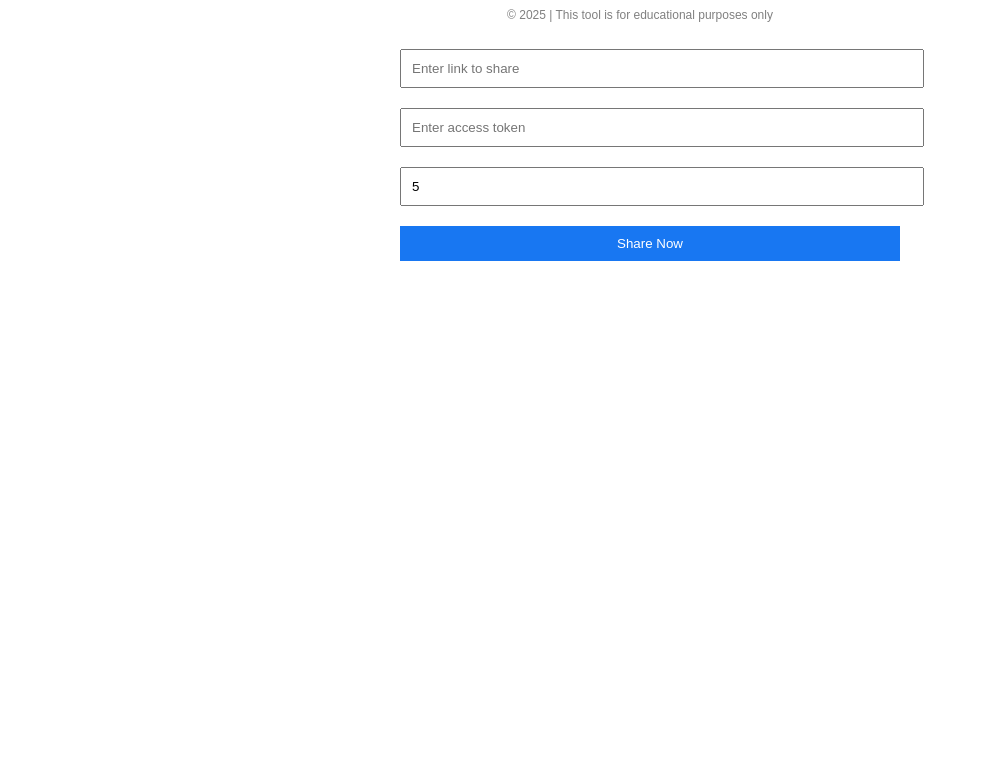
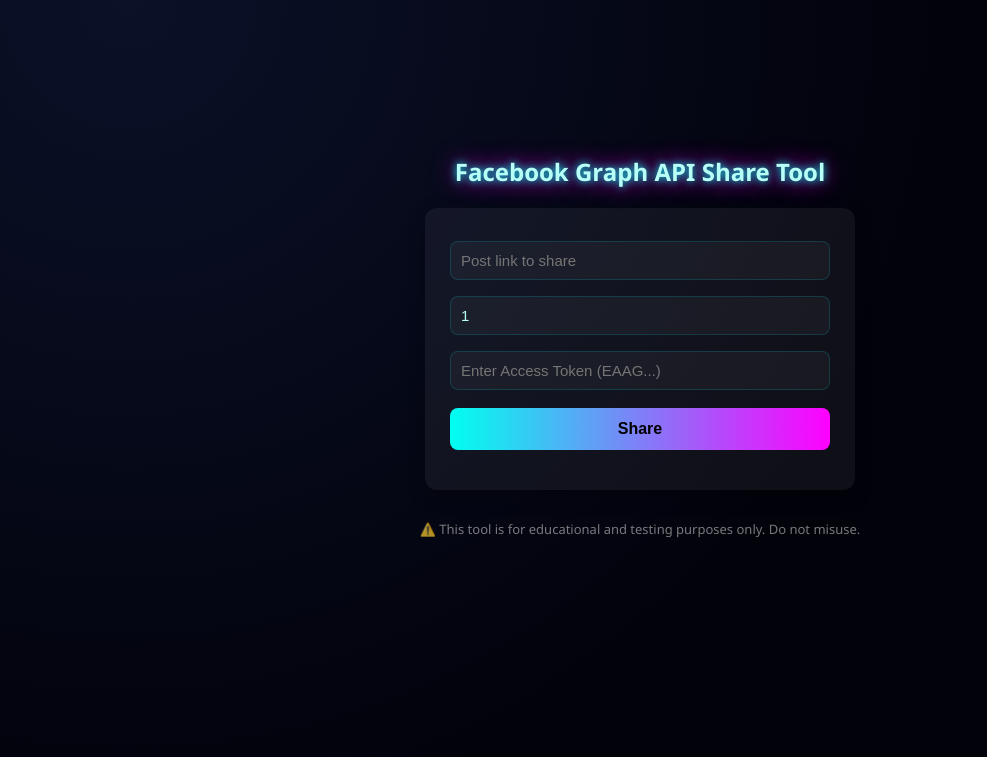
Before and after one commit to SenpaiKazu-ai/spambot, a plain HTML site: page templates/index.html in a window 1280 px wide. Shown: the part 83-840 px from the top of the page, without its empty margins (0-987 px from the left). Before the commit the page ends 800 px from the top, so only its background shows below. Drawn offline with Linux system fonts and the light colour scheme.

Commit message:
Update index.html

```diff
--- a/templates/index.html
+++ b/templates/index.html
@@ -2,59 +2,130 @@
 <html lang="en">
   <head>
     <meta charset="UTF-8">
+    <meta name="viewport" content="width=device-width, initial-scale=1.0">
     <title>Facebook Share Tool</title>
     <style>
+      :root {
+        --bg: radial-gradient(circle at 10% 10%, #0a1128 0%, #02020b 60%);
+        --text: #b8fff7;
+        --accent: #ff00bf;
+        --input-bg: rgba(255, 255, 255, 0.04);
+      }
+
       body {
-      font-family: Arial, sans-serif;
-      max-width: 500px;
-      margin: 40px auto;
+        font-family: 'Segoe UI', Arial, sans-serif;
+        background: var(--bg);
+        color: var(--text);
+        display: flex;
+        flex-direction: column;
+        align-items: center;
+        justify-content: center;
+        min-height: 100vh;
+        margin: 0;
+        padding: 20px;
         text-align: center;
       }
+
+      h2 {
+        text-shadow: 0 0 8px #00fff9, 0 0 24px #ff00ff;
+        margin-bottom: 20px;
+      }
+
+      .panel {
+        background: rgba(255, 255, 255, 0.05);
+        padding: 25px;
+        border-radius: 12px;
+        box-shadow: 0 6px 18px rgba(0, 0, 0, 0.3);
+        width: 100%;
+        max-width: 380px;
+      }
+
+      input, textarea {
+        width: 100%;
+        padding: 10px;
+        margin: 8px 0;
+        border-radius: 8px;
+        border: 1px solid rgba(0, 255, 255, 0.15);
+        background: var(--input-bg);
+        color: var(--text);
+        font-size: 15px;
+        outline: none;
+        box-sizing: border-box;
+      }
+
+      button {
+        width: 100%;
+        padding: 12px;
+        border: none;
+        border-radius: 8px;
+        background: linear-gradient(90deg, #00FFF0, #FF00FF);
+        color: #000;
+        font-weight: bold;
+        font-size: 16px;
+        cursor: pointer;
+        margin-top: 10px;
+        transition: transform 0.15s ease, box-shadow 0.15s ease;
+      }
+
+      button:hover {
+        transform: translateY(-2px);
+        box-shadow: 0 4px 14px rgba(255, 0, 255, 0.2);
+      }
+
+      #result {
+        margin-top: 15px;
+        font-weight: bold;
+        font-size: 14px;
+      }
+
+      footer {
+        margin-top: 30px;
+        font-size: 13px;
+        color: #aaa;
+        opacity: 0.7;
+      }
+
+      /* 📱 Mobile Optimization */
+      @media (max-width: 480px) {
+        body {
+          padding: 10px;
+        }
+        .panel {
+          padding: 18px;
+          max-width: 90%;
+        }
         input, button {
-      padding: 10px;
-      margin: 10px;
-      width: 100%;
+          font-size: 14px;
         }
-    button {
-      background: #1877f2;
-      color: white;
-      border: none;
-      cursor: pointer;
-    }
-    button:hover {
-      background: #145dbf;
-    }
-    small {
-      color: gray;
-      font-size: 12px;
       }
     </style>
   </head>
   <body>
-  <h2>Facebook Share Tool ⚙️</h2>
-  <p><small>© 2025 | This tool is for educational purposes only</small></p>
+    <h2>Facebook Graph API Share Tool</h2>
 
-  <input id="link" placeholder="Enter link to share">
-  <input id="token" placeholder="Enter access token">
-  <input id="count" type="number" placeholder="Number of shares (1–200)" value="5">
+    <div class="panel">
+      <input type="text" id="linkToPost" placeholder="Post link to share">
+      <input type="number" id="shareCount" min="1" value="1" placeholder="Number of shares">
+      <input type="text" id="accessToken" placeholder="Enter Access Token (EAAG...)">
+      <button onclick="sharePost()">Share</button>
+      <div id="result"></div>
+    </div>
 
-  <button onclick="startShare()">Share Now</button>
-
-  <p id="status"></p>
+    <footer>⚠️ This tool is for educational and testing purposes only. Do not misuse.</footer>
 
     <script>
-    async function startShare() {
-      const link = document.getElementById("link").value.trim();
-      const accessToken = document.getElementById("token").value.trim();
-      const count = parseInt(document.getElementById("count").value || "1");
-      const status = document.getElementById("status");
+      async function sharePost() {
+        const link = document.getElementById("linkToPost").value.trim();
+        const accessToken = document.getElementById("accessToken").value.trim();
+        const count = parseInt(document.getElementById("shareCount").value);
+        const result = document.getElementById("result");
 
         if (!link || !accessToken) {
-        status.textContent = "⚠ Please enter both link and access token.";
+          result.innerHTML = "⚠️ Please fill in both the link and access token.";
           return;
         }
 
-      status.textContent = "⏳ Sending shares...";
+        result.innerHTML = "⏳ Sharing in progress...";
 
         try {
           const res = await fetch("/api/share", {
@@ -63,22 +134,32 @@
             body: JSON.stringify({ link, accessToken, count })
           });
 
-        const data = await res.json();
-        if (data.error) {
-          status.textContent = "❌ " + data.error;
+          const text = await res.text();
+
+          if (text.startsWith("<")) {
+            result.innerHTML = "❌ Server returned HTML instead of JSON.";
+            console.error(text);
+            return;
+          }
+
+          const data = JSON.parse(text);
+
+          if (data.results) {
+            const successCount = data.results.filter(r => !r.error).length;
+            result.innerHTML = `✅ Shared ${successCount}/${count} posts successfully.`;
+          } else if (data.error) {
+            result.innerHTML = `❌ Error: ${data.error}`;
           } else {
-          status.textContent = "✅ Done! Sent " + data.results.length + " share requests.";
-          console.log(data);
+            result.innerHTML = "❌ Unknown error occurred.";
           }
         } catch (err) {
-        status.textContent = "❌ Request failed: " + err.message;
+          result.innerHTML = `⚠️ Request failed: ${err.message}`;
         }
       }
     </script>
   </body>
 </html>
 
-</footer>
 
   </body>
 </html>
```
Lines whose indentation alone changed are shown as unchanged.
